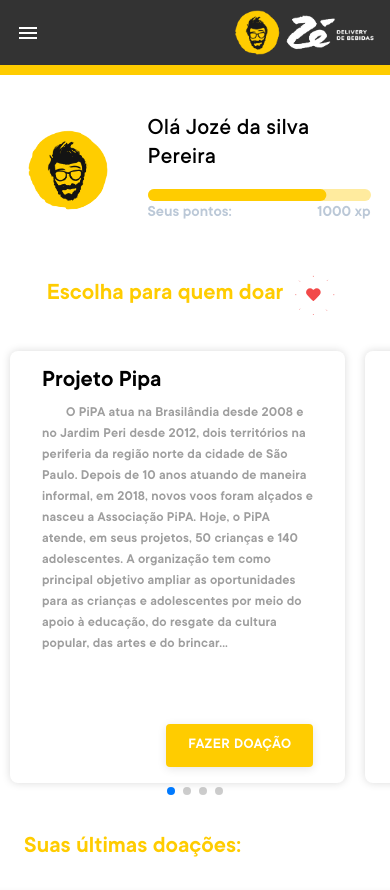
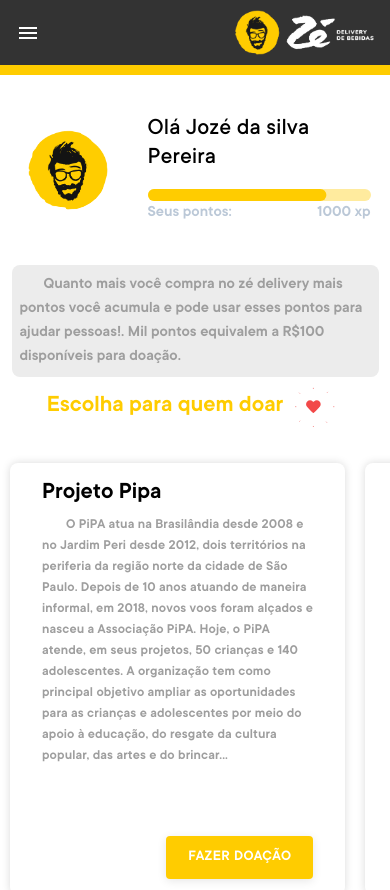
Before and after one commit to g0m3s/ze-delivery, a React (Create React App) app: page /home in a window 390 px wide. Shown: the top 890 px of the page. Built offline with nearby package versions, Linux system fonts and the light colour scheme.

Commit message:
feat: add HelperMessage on mobile

```diff
--- a/src/components/Container/components/ProfileSection/ProfileSection.tsx
+++ b/src/components/Container/components/ProfileSection/ProfileSection.tsx
@@ -5,6 +5,19 @@
 export const ProfileSection: React.FC = () => {
 
   const isMobile = useIsMobile()
+
+  const HelperMessage = () => (
+    <Stack width='90%' bgcolor='grey.50' padding={1} borderRadius={2}>
+      <Typography
+        variant='text7'
+        color='grey.500'
+        sx={{ textIndent: '1.5rem' }}
+      >
+        Quanto mais você compra no zé delivery mais pontos você acumula e pode usar esses pontos para ajudar pessoas!.
+        Mil pontos equivalem a R$100 disponíveis para doação.
+      </Typography>
+    </Stack>
+  )
 
   return (
     <>
@@ -53,14 +66,10 @@
               </Stack>
             </Stack>
           </Stack>
-          {/* <Stack width='80%'>
-            <Typography variant='text7' color='grey.500'>Quanto mais você compra no zé delivery mais pontos você acumula e pode usar esses pontos para ajudar pessoas!. Cada mil pontos equivalem a R$100 disponíveis para doação.</Typography>
-          </Stack> */}
+          {!isMobile && <HelperMessage />}
         </Stack>
       </Stack>
-      {/* <Stack width='90%'>
-        <Typography variant='text8' color='grey.500'>Quanto mais você compra no zé delivery mais pontos você acumula e pode usar esses pontos para ajudar pessoas!. Cada mil pontos equivalem a R$100 disponíveis para doação.</Typography>
-      </Stack> */}
+      {isMobile && <HelperMessage />}
     </>
   )
 }
```
